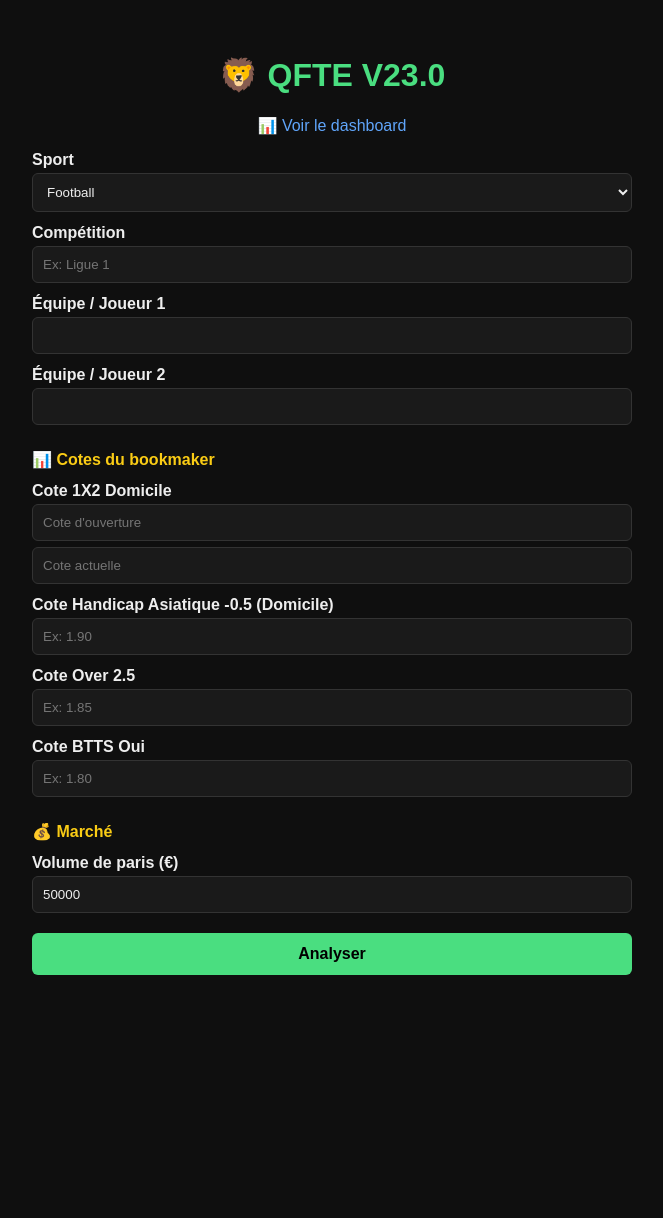
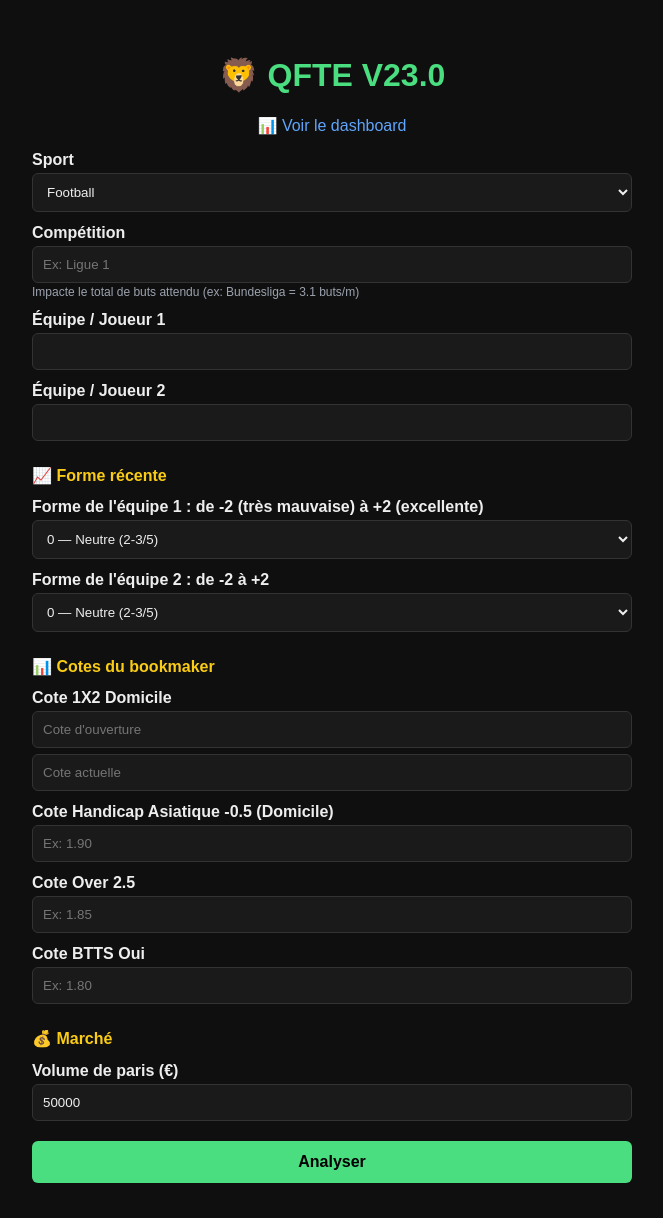
Before and after one commit to hamzypogba0610-pixel/qfte-bot-final, a FastAPI app: page / in a window 1280 px wide. Shown: the whole page, without its empty margins (308-971 px from the left). Before the commit the page ends 975 px from the top, so only its background shows below. Run offline with FastAPI, Linux system fonts and the light colour scheme.

Commit message:
Update index.html

```diff
--- a/templates/index.html
+++ b/templates/index.html
@@ -13,6 +13,7 @@
         button { margin-top: 20px; width: 100%; padding: 12px; background: #4ade80; color: #000; font-weight: bold; border: none; border-radius: 6px; font-size: 16px; }
         .lien-dashboard { text-align: center; margin-top: 10px; }
         .lien-dashboard a { color: #60a5fa; text-decoration: none; }
+        .aide { color: #9ca3af; font-size: 12px; margin-top: 2px; }
     </style>
 </head>
 <body>
@@ -29,12 +30,33 @@
 
         <label>Compétition</label>
         <input type="text" name="competition" placeholder="Ex: Ligue 1" required>
+        <div class="aide">Impacte le total de buts attendu (ex: Bundesliga = 3.1 buts/m)</div>
 
         <label>Équipe / Joueur 1</label>
         <input type="text" name="equipe1" required>
 
         <label>Équipe / Joueur 2</label>
         <input type="text" name="equipe2" required>
+
+        <h2>📈 Forme récente</h2>
+
+        <label>Forme de {{ 'l\'équipe 1' }} : de -2 (très mauvaise) à +2 (excellente)</label>
+        <select name="forme1">
+            <option value="-2">-2 — Très mauvaise (0/5 matchs)</option>
+            <option value="-1">-1 — Mauvaise (1/5)</option>
+            <option value="0" selected>0 — Neutre (2-3/5)</option>
+            <option value="1">+1 — Bonne (4/5)</option>
+            <option value="2">+2 — Excellente (5/5)</option>
+        </select>
+
+        <label>Forme de l'équipe 2 : de -2 à +2</label>
+        <select name="forme2">
+            <option value="-2">-2 — Très mauvaise (0/5 matchs)</option>
+            <option value="-1">-1 — Mauvaise (1/5)</option>
+            <option value="0" selected>0 — Neutre (2-3/5)</option>
+            <option value="1">+1 — Bonne (4/5)</option>
+            <option value="2">+2 — Excellente (5/5)</option>
+        </select>
 
         <h2>📊 Cotes du bookmaker</h2>
 
```
